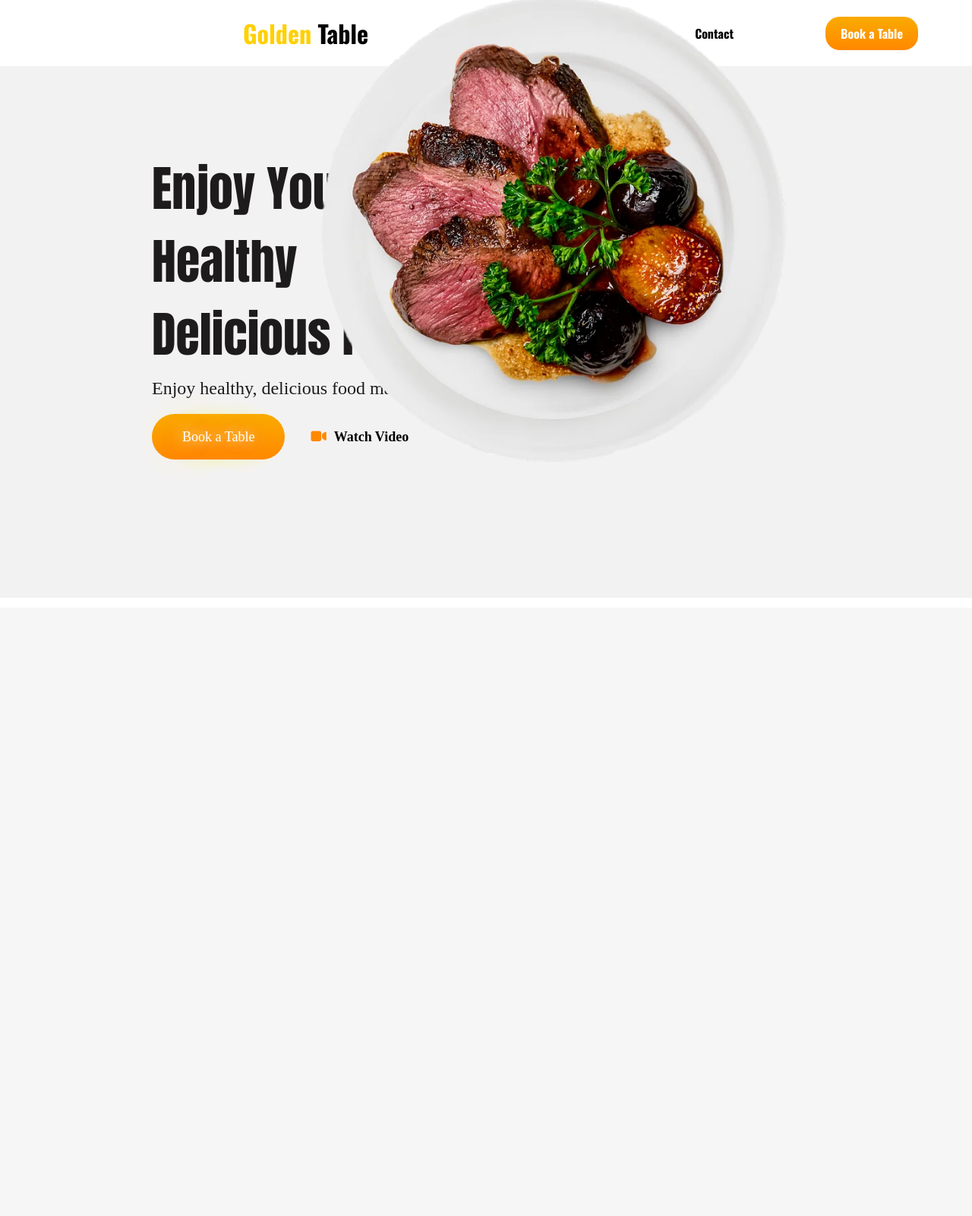
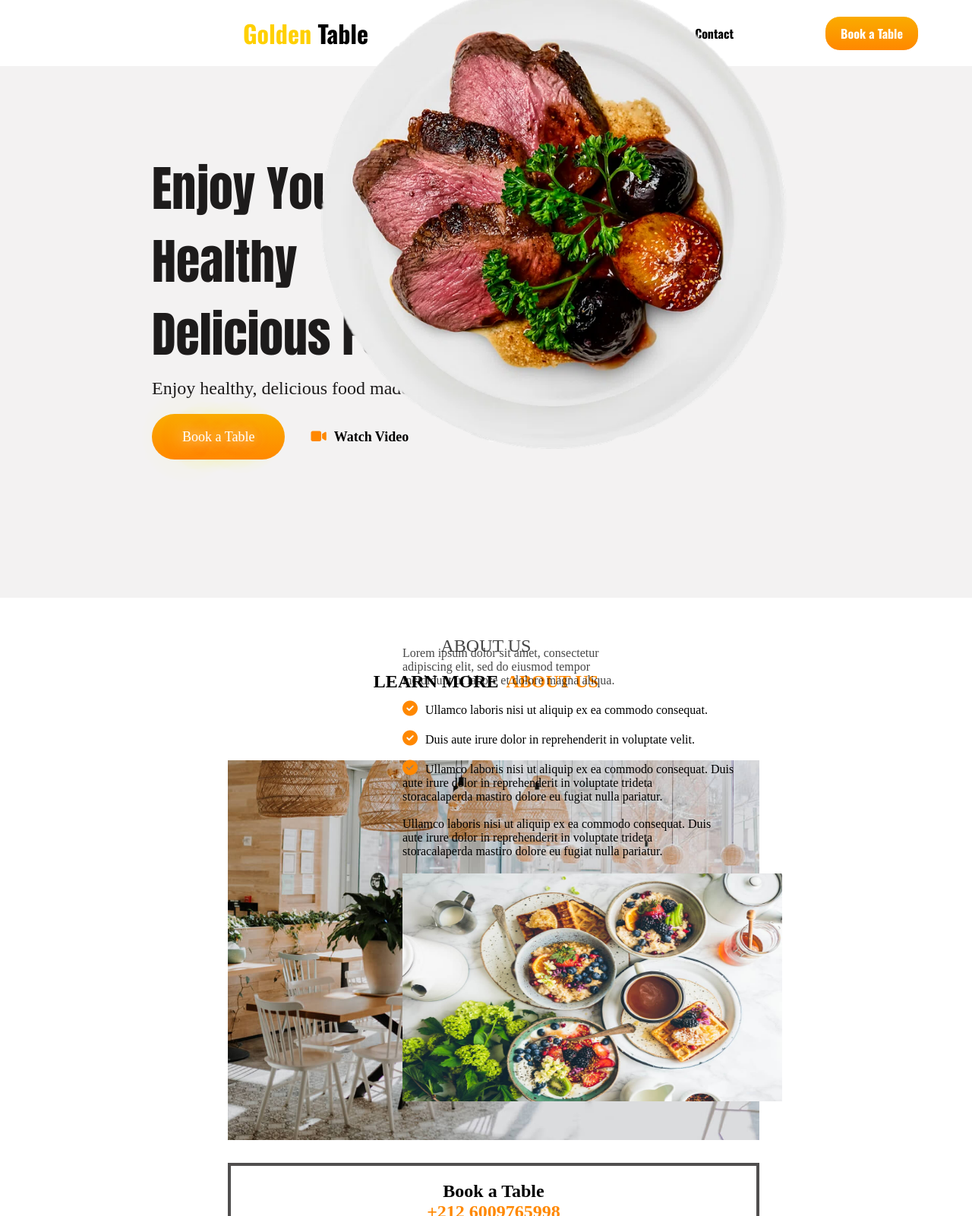
Before and after one commit to Yassinebhl1/project-restaurant, a PHP site: page / in a window 1280 px wide. Shown: the whole page at 76% size. Before the commit the page ends 618 px from the top, so only its background shows below. Run offline with PHP 8.4, Linux system fonts and the light colour scheme.

Commit message:
i added the some information in about us

```diff
--- a/index.html
+++ b/index.html
@@ -10,13 +10,13 @@
   <title>Document</title>
 </head>
 <body>
-  <header>
+  <header id="home">
     <h1 id="logo"><span>Golden</span> Table</h1>
     <nav>
       <ul>
 
-        <a href="">Home</a>
-        <a href="">About</a>
+        <a href="#home">Home</a>
+        <a href="#about">About</a>
         <a href="">Menu</a>
         <a href="">chefs</a>
         <a href="">Gallery</a>
@@ -28,7 +28,7 @@
     </nav>
   </header>
   <main>
-    <section class="home">
+    <section id="home" class="home">
       <div class="part1">
         <h1>Enjoy Your <br> Healthy <br>
           Delicious Food</h1>
@@ -44,6 +44,27 @@
       </div>
       <img src="/img/plate.png" alt="">
     </section>
+
+    <section id="about" class="about">
+      <p id="head">ABOUT US</p>
+      <h1>LEARN MORE <span> ABOUT US</span></h1>
+      <img id="img1" src="/img/about.jpg" alt="">
+      <div class="number">
+        <h2>Book a Table <br><span>+212 6009765998</span></h2>
+      </div>
+
+      <div class="part2">
+        <p id="p1">Lorem ipsum dolor sit amet, consectetur <br>adipiscing elit, sed do eiusmod tempor <br>incididunt ut labore et dolore magna aliqua.</p>
+        <br>
+        <p><i class="fa-solid fa-circle-check"></i>Ullamco laboris nisi ut aliquip ex ea commodo consequat.</p><br>
+        <p><i class="fa-solid fa-circle-check"></i>Duis aute irure dolor in reprehenderit in voluptate velit.</p><br>
+        <p><i class="fa-solid fa-circle-check"></i>Ullamco laboris nisi ut aliquip ex ea commodo consequat. Duis <br>aute irure dolor in reprehenderit in voluptate trideta <br>storacalaperda mastiro dolore eu fugiat nulla pariatur.</p>
+        <br>
+        <p>Ullamco laboris nisi ut aliquip ex ea commodo consequat. Duis <br>aute irure dolor in reprehenderit in voluptate trideta <br>storacalaperda mastiro dolore eu fugiat nulla pariatur.</p>
+        <img id="img2" src="/img/about-2.jpg" alt="">
+      </div>
+
+    </section>
   </main>
   <script src="script.js"></script>
 
--- a/style.css
+++ b/style.css
@@ -124,7 +124,7 @@ main .home img{
   width: 700px ;
   position: absolute;
   right: 200px;
-  animation: move 0.6s ease-in-out infinite alternate;
+  animation: move 1s ease-in-out infinite alternate;
 }
 
 @keyframes move{
@@ -204,3 +204,93 @@ main .home .part1 .video i{
   height: 100%;
   border-radius: 10px;
 }
+
+#about {
+  padding-bottom: 100px;
+  scroll-behavior: smooth;
+}
+
+main .about #head{
+  display: flex;
+  align-items: center;
+  justify-content: center;
+  font-family: "Montserrat", serif;
+  font-size: 1.5rem;
+  margin-top: 50px;
+  color: rgba(0, 0, 0, 0.726);
+}
+
+main .about h1{
+  display: flex;
+  align-items: center;
+  justify-content: center;
+  font-family: "Montserrat", serif;
+  margin-top: 20px;
+}
+
+main .about h1 span{
+  color: #ff8800;
+  padding-left: 10px;
+}
+
+main .about #img1{
+  margin-left: 300px;
+  margin-top: 90px;
+  width: 700px;
+  height: 500px;
+
+}
+
+main .about .number{
+  position: absolute;
+  left: 300px;
+  margin-top: 30px;
+  border: 4px solid rgb(80, 78, 78);
+  width: 700px;
+  height: 100px;
+}
+
+main .about .number h2{
+  display: flex;
+  flex-direction: column;
+  justify-content: center;
+  align-items: center;
+  padding-top: 20px;
+  font-family: "Montserrat", serif;
+
+}
+
+main .about .number span{
+  color: #ff8800;
+}
+
+
+
+
+main .about .part2{
+  position: absolute;
+  right:250px;
+  bottom:-650px;
+}
+
+main .about .part2 #img2{
+  width: 500px;
+  height: 300px;
+  margin-top: 20px;
+
+}
+
+main .about .part2 p{
+  font-family: "Montserrat", serif;
+  font-weight: lighter;
+}
+
+main .about .part2 #p1{
+  color: rgba(0, 0, 0, 0.726);
+}
+
+main .about .part2 p i{
+  color: #ff8800;
+  font-size:20px;
+  margin-right: 10px;
+}
```
Also changed, not shown: img/about-2.jpg (added), img/about.jpg (added).
